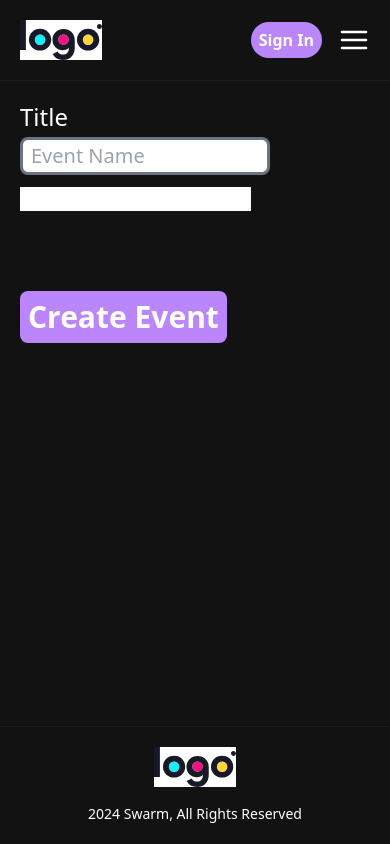
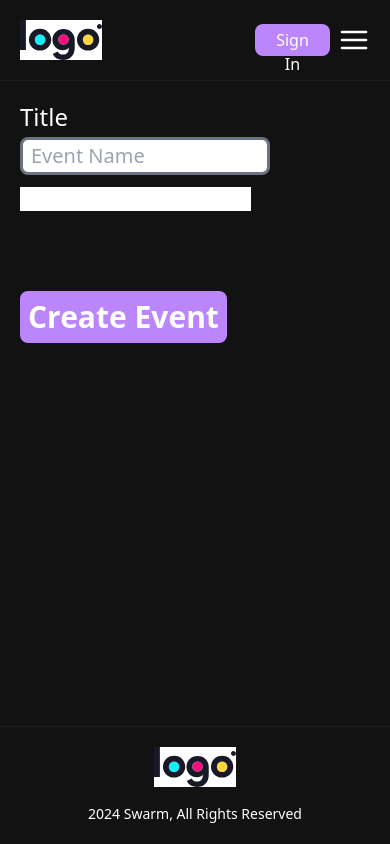
Before and after one commit to ScaiaAguinaga/swarm-event-manager, a Next.js app: page /events/create in a window 390 px wide. Built offline with nearby package versions, Linux system fonts and the light colour scheme; no server answers.

Commit message:
Redesigned mobile nav bar and auth buttons

```diff
--- a/app/globals.css
+++ b/app/globals.css
@@ -32,9 +32,9 @@
     @apply text-[18px] sm:text-[20px];
   }
 
-  /* h3 {
+  h3 {
     @apply text-[16px] sm:text-[18px];
-  } */
+  }
 
   p {
     @apply text-[14px] sm:text-[16px];
--- /dev/null
+++ b/components/AuthNav.tsx
@@ -0,0 +1,84 @@
+"use client";
+
+import { useSession } from "next-auth/react";
+import { signIn, signOut } from "next-auth/react";
+import { useState } from "react";
+import { FiMenu } from "react-icons/fi";
+import NavItems from "./NavItems";
+import Image from "next/image";
+
+const AuthNav = () => {
+  const { data: session } = useSession();
+  const [isActive, setIsActive] = useState(false);
+
+  const handleClick = () => {
+    const curr = isActive;
+    setIsActive(!curr);
+  };
+
+  return (
+    <div className="flex items-center justify-end">
+      {/* Display sign in button if no session user */}
+      {!session && (
+        <button
+          onClick={() => signIn("google")}
+          className="mr-2 h-8 rounded-lg bg-primary px-3 py-1 md:mr-0"
+        >
+          Sign In
+        </button>
+      )}
+
+      {/* Nav menu icon */}
+      <div className="relative flex">
+        {/* Only display hamburger menu on screens < md size */}
+        {/* Always display profile image if signed in */}
+        <div onClick={handleClick}>
+          {!session ? (
+            <FiMenu className={`flex h-8 w-8 md:hidden`} />
+          ) : (
+            <Image
+              src={session.user?.image as string}
+              width={40}
+              height={40}
+              alt="User profile image"
+              className="rounded-full"
+            />
+          )}
+        </div>
+
+        {/* Nav popup menu */}
+        {isActive && (
+          <div className="absolute right-0 top-12 flex min-w-[150px] flex-col rounded-[20px] border-2 border-base bg-background-color p-4">
+            {/* User name and email */}
+            {session && (
+              <div className="text-center">
+                <h2 className="text-white">{session.user?.name}</h2>
+                <p className="mb-1 text-gray-400">{session.user?.email}</p>
+              </div>
+            )}
+
+            {/* Menu items */}
+            <div className="flex flex-col justify-center md:flex-row">
+              {/* Display nav items on screens < md size */}
+              <div className="flex md:hidden">
+                <NavItems />
+              </div>
+
+              {/* Sign out button */}
+              {session && (
+                <button
+                  onClick={() => signOut()}
+                  className="mb-1 mt-2 font-semibold md:mt-2 md:rounded-lg md:bg-primary md:px-3 md:py-1"
+                >
+                  <h2>Sign Out </h2>
+                </button>
+              )}
+            </div>
+          </div>
+        )}
+      </div>
+    </div>
+  );
+};
+
+export default AuthNav;
--- a/components/Header.tsx
+++ b/components/Header.tsx
@@ -1,21 +1,15 @@
-"use client";
-
 import Image from "next/image";
 import Link from "next/link";
 import NavItems from "./NavItems";
-import MobileNav from "./MobileNav";
-import HeaderProfile from "./HeaderProfile";
-import { useSession } from "next-auth/react";
+import AuthNav from "./AuthNav";
 
 export const Header = () => {
-  const { data: session } = useSession();
-
   return (
     <header className="w-full border-b border-base">
       {/* Header content */}
       <div className="wrapper flex h-20 items-center justify-between">
         {/* Logo link that redirects to landing page */}
-        <Link href="/">
+        <Link href="/" className="w-[115px]">
           <Image
             src="/assets/icons/logo-placeholder-small.svg"
             width={74}
@@ -31,14 +25,8 @@ export const Header = () => {
           <NavItems />
         </nav>
 
-        {/* Login and mobile nav menu */}
-        <div className="flex items-center justify-end gap-x-4 md:w-20">
-          {/* Login and Logout for larger screens */}
-          <HeaderProfile />
-          {/* Mobile nav bar */}
-          <div className="md:hidden">
-            <MobileNav />
-          </div>
+        <div className="w-[115px]">
+          <AuthNav />
         </div>
       </div>
     </header>
--- a/components/HeaderProfile.tsx
+++ /dev/null
@@ -1,56 +0,0 @@
-"use client";
-
-import Image from "next/image";
-import { useState } from "react";
-import { signIn, signOut, useSession } from "next-auth/react";
-
-const HeaderProfile = () => {
-  const { data: session } = useSession();
-
-  const [isActive, setIsActive] = useState<boolean>(false);
-
-  const toggleIsActive = () => {
-    const active: boolean = isActive;
-    setIsActive(!active);
-  };
-
-  return (
-    <div>
-      {session ? (
-        <div className="relative">
-          <Image
-            src={session.user?.image as string}
-            width={35}
-            height={35}
-            alt="profile picture"
-            onClick={toggleIsActive}
-            className="rounded-full"
-          />
-          {isActive && (
-            <div className="absolute right-0 top-10 flex flex-col items-center rounded-[20px] border-2 border-base bg-background-color p-4">
-              <h1 className="text-center text-xl">{session.user?.name}</h1>
-              <p className="overflow-hidden text-center text-xl text-gray-400">
-                {session.user?.email}
-              </p>
-              <button
-                onClick={() => signOut()}
-                className="mt-4 w-[120px] rounded-full bg-primary px-2 py-[6px] font-bold text-white hover:bg-primary-hover"
-              >
-                Sign Out
-              </button>
-            </div>
-          )}
-        </div>
-      ) : (
-        <button
-          onClick={() => signIn("google")}
-          className="rounded-full bg-primary px-2 py-[6px] font-bold text-white hover:bg-primary-hover"
-        >
-          Sign In
-        </button>
-      )}
-    </div>
-  );
-};
-
-export default HeaderProfile;
--- a/components/MobileNav.tsx
+++ /dev/null
@@ -1,39 +0,0 @@
-"use client";
-
-import { useState } from "react";
-import NavItems from "./NavItems";
-import { FiMenu } from "react-icons/fi";
-
-const MobileNav = () => {
-  const [isActive, setIsActive] = useState<boolean>(false);
-
-  const toggleIsActive = () => {
-    const active: boolean = isActive;
-    setIsActive(!active);
-  };
-
-  const handleNavClick = () => {
-    setIsActive(false);
-  };
-
-  return (
-    <div className="relative">
-      {/* Mobile nav hamburger icon */}
-      <FiMenu
-        onClick={toggleIsActive}
-        className={`h-8 w-8 ${isActive ? "text-primary" : "text-white"} relative z-10`}
-      />
-
-      {/* If mobile nav is active, display nav items */}
-      {isActive && (
-        <div className="absolute right-0 top-10">
-          <div className="text-nowrap rounded-[20px] border-2 border-base bg-background-color p-4">
-            <NavItems callback={toggleIsActive} />
-          </div>
-        </div>
-      )}
-    </div>
-  );
-};
-
-export default MobileNav;
--- a/components/NavItems.tsx
+++ b/components/NavItems.tsx
@@ -9,7 +9,7 @@ const NavItems = ({ callback }: { callback?: () => void }) => {
   const pathname = usePathname();
 
   return (
-    <ul className="flex-center md:flex-between flex w-full flex-col gap-x-5 md:flex-row gap-y-1">
+    <ul className="flex-center flex-between flex w-full flex-col gap-x-5 gap-y-2 md:flex-row">
       {headerLinks.map((link) => {
         // Determines if the link is active based on pathname
         const isActive: boolean = link.route === pathname;
@@ -21,7 +21,7 @@ const NavItems = ({ callback }: { callback?: () => void }) => {
             onClick={callback}
             className={`${
               isActive ? "text-primary" : "text-white"
-            } flex-center`}
+            } md:flex-center text-left font-semibold`}
           >
             <h2>
               <Link href={link.route}>{link.label}</Link>
```
